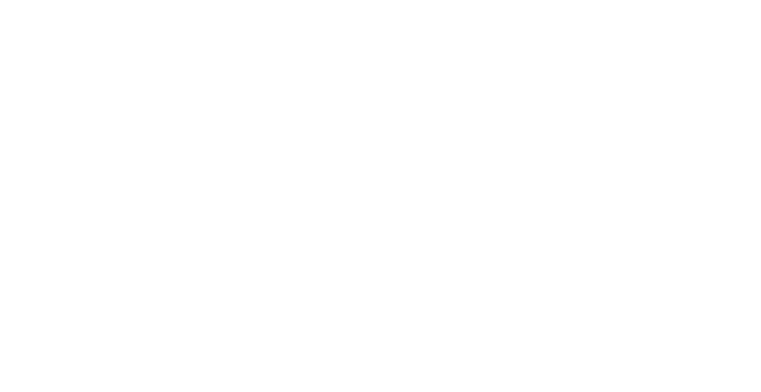
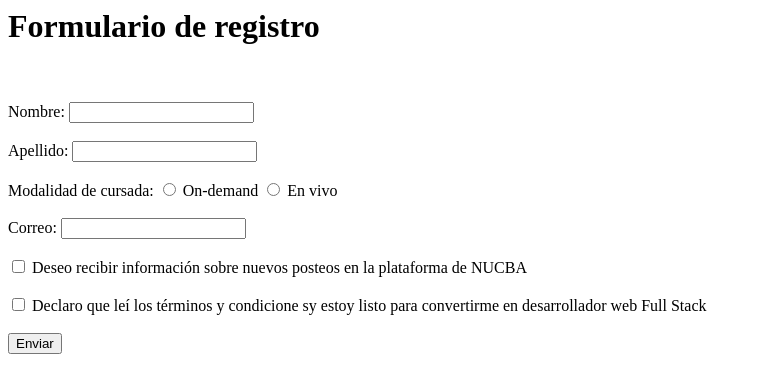
Before and after one commit to agcolanero/Entrega1, a plain HTML site: page Ejercicio3.html in a window 1280 px wide. Shown: the whole page, without its empty margins (0-761 px from the left). Drawn offline with Linux system fonts and the light colour scheme.

Commit message:
git push

```diff
--- a/Ejercicio3.html
+++ b/Ejercicio3.html
@@ -6,6 +6,53 @@
     <title>Formularios</title>
 </head>
 <body>
+    <h1>Formulario de registro</h1>
+    <br>
+    <br>
+
+    <label for="nombre">Nombre:</label>
+    <input type="text" name="nombre" id="nombre">
+
+    <br>
+    <br>
+
+    <label for="apellido">Apellido:</label>
+    <input type="text" name="apellido" id="apellido">
+
+    <br>
+    <br>
+
+    <label for="modalidad">Modalidad de cursada:</label>
+    <input type="radio" name="modalidad" id="ondemand">
+    <label for="ondemand">On-demand</label>
+    <input type="radio" name="modalidad" id="envivo">
+    <label for="envivo">En vivo</label>
+
+    <br>
+    <br>
+
+    <label for="correo">Correo:</label>
+    <input type="email" name="" id="correo">
+
+    <br>
+    <br>
+
+
+    <input type="checkbox" name="" id="información">
+    <label for="información">Deseo recibir información sobre nuevos posteos en la plataforma de NUCBA</label>
+
+    <br>
+    <br>
+
+    <input type="checkbox" name="" id="declaracion">
+    <label for="declaracion">Declaro que leí los términos y condicione sy estoy listo para convertirme en desarrollador web Full Stack</label>
+
+    <br>
+    <br>
+
+    <input type="button" name="" id="enviar" value="Enviar">
+
+
 
 </body>
 </html></html>
```
